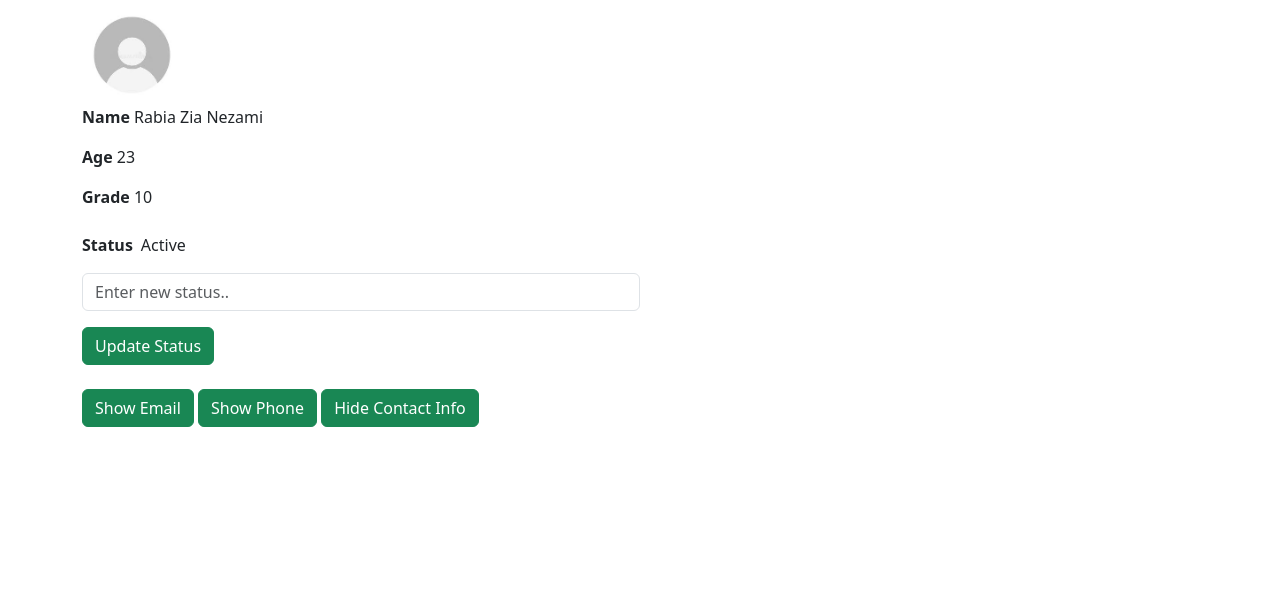
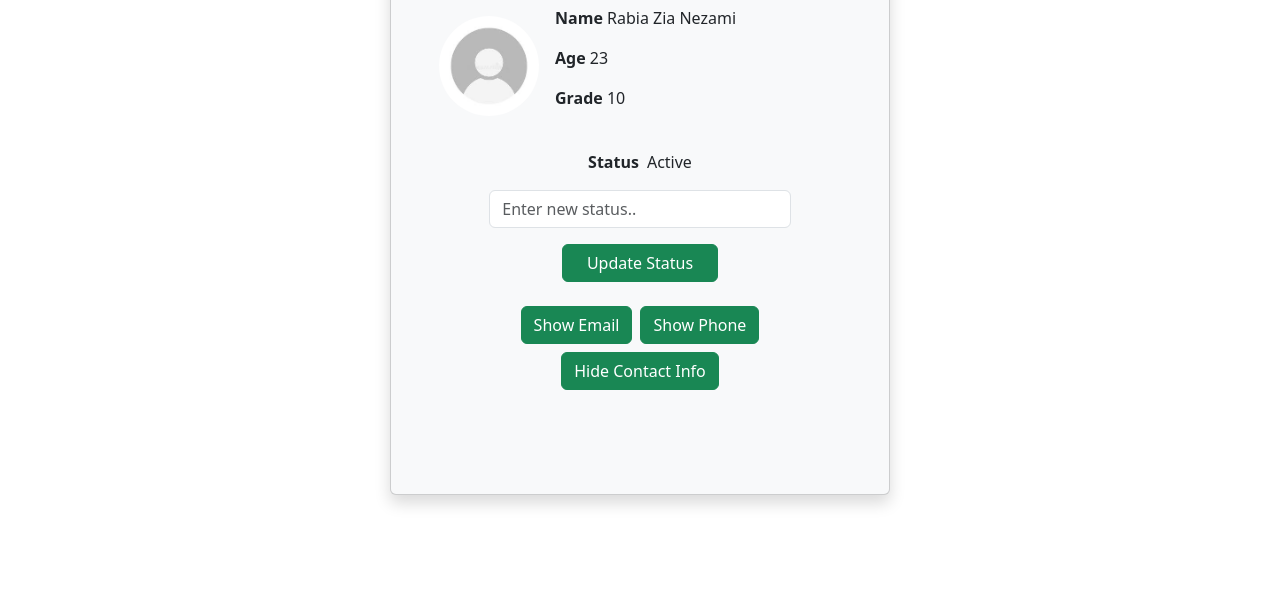
Before and after one commit to rabianezami/School-Portal, a plain HTML site: page profile.html in a window 1280 px wide. Shown: the part 191-800 px from the top of the page. Drawn offline with nearby package versions, Linux system fonts and the light colour scheme.

Commit message:
Update profile.html

```diff
--- a/profile.html
+++ b/profile.html
@@ -38,33 +38,36 @@
         </div>
     </nav>
 
-    <main class="container mt-3 pt-5">
+   <main class="container mt-3 text-center">
+  <div class="card shadow p-4 p-md-5 bg-light mx-auto" style="max-width: 500px;">
     <h2 class="text-success mb-4">Student Profile</h2>
 
-       <div class="student-info mb-4 d-fles align-items-center gap-3">
-         <img src="imges/img.jfif" alt="Student Photo"  width="100" height="100" class="rounded-circle" />
+    <div class="student-info mb-4 d-flex flex-column flex-md-row align-items-center gap-3">
+      <img src="imges/img.jfif" alt="Student Photo" width="100" height="100" class="rounded-circle mx-auto mx-md-0" />
 
-         <div >
+      <div class="text-center text-md-start">
         <p><strong>Name</strong> Rabia Zia Nezami</p>
         <p><strong>Age</strong> 23</p>
         <p><strong>Grade</strong> 10</p>
       </div>
     </div>
 
-       <div class="student-status mb-4">
+    <div class="student-status mb-4 d-flex flex-column align-items-center">
       <p><strong>Status</strong><span id="status" class="ms-2">Active</span></p>
-        <input type="text" id="studentStatus" placeholder="Enter new status.. " class="form-control w-50 mb-3"/>
-        <button id="updateStudentStatus" class="btn btn-success">Update Status</button>
+      <input type="text" id="studentStatus" placeholder="Enter new status.." class="form-control w-75 w-md-50 mb-3 mx-auto" />
+      <button id="updateStudentStatus" class="btn btn-success px-4">Update Status</button>
     </div>
 
-       <div class="contact-info mb-4">
+    <div class="contact-info mb-4 d-flex flex-wrap justify-content-center gap-2">
       <button id="showEmail" class="btn btn-success">Show Email</button>
       <button id="showPhone" class="btn btn-success">Show Phone</button>
       <button id="hideContact" class="btn btn-success">Hide Contact Info</button>
     </div>
 
     <p id="contactDetails" class="mt-3"></p>
+  </div>
 </main>
+
 
  <script src="https://cdn.jsdelivr.net/npm/bootstrap@5.3.3/dist/js/bootstrap.bundle.min.js"></script>
  <script src="script.js"></script>
```
Lines whose indentation alone changed are shown as unchanged.
